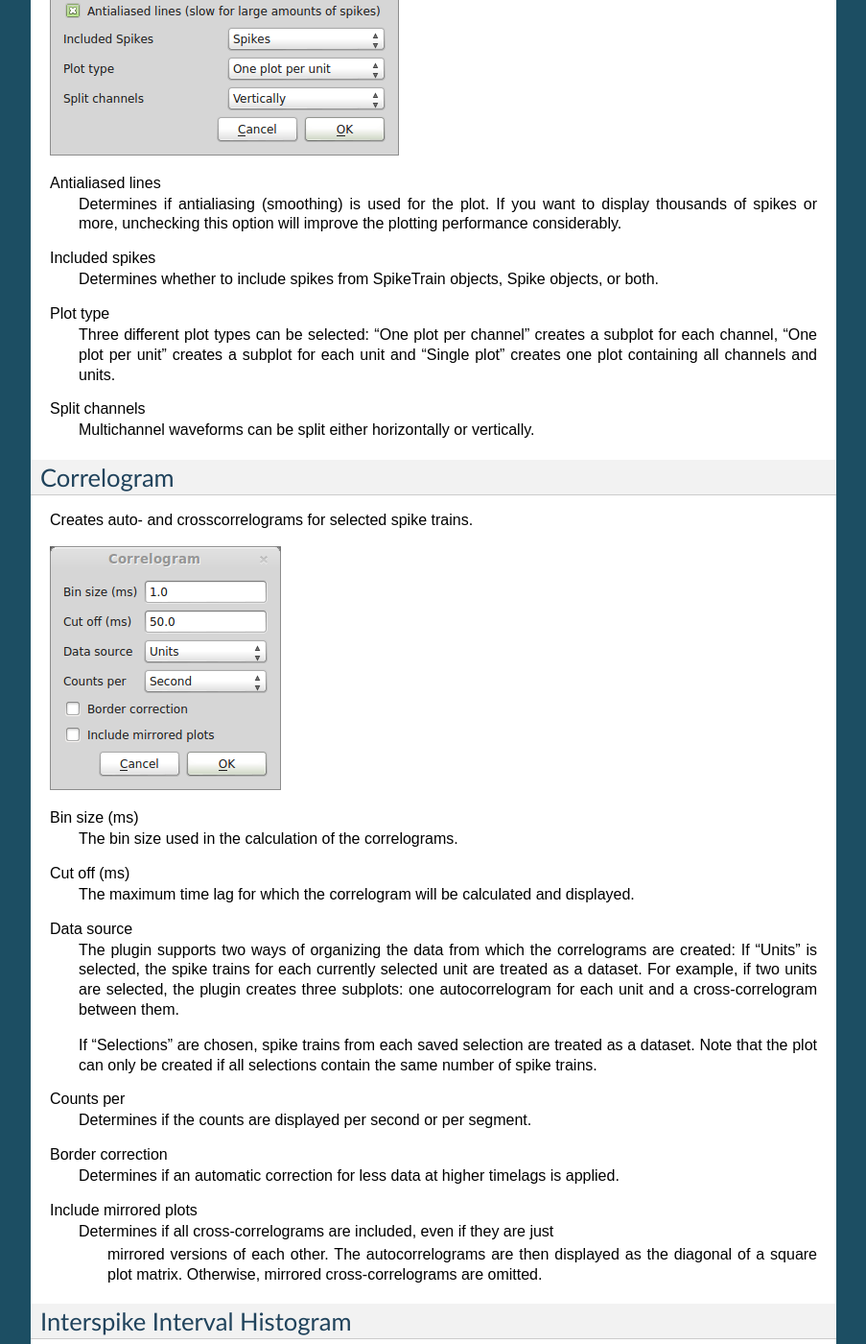
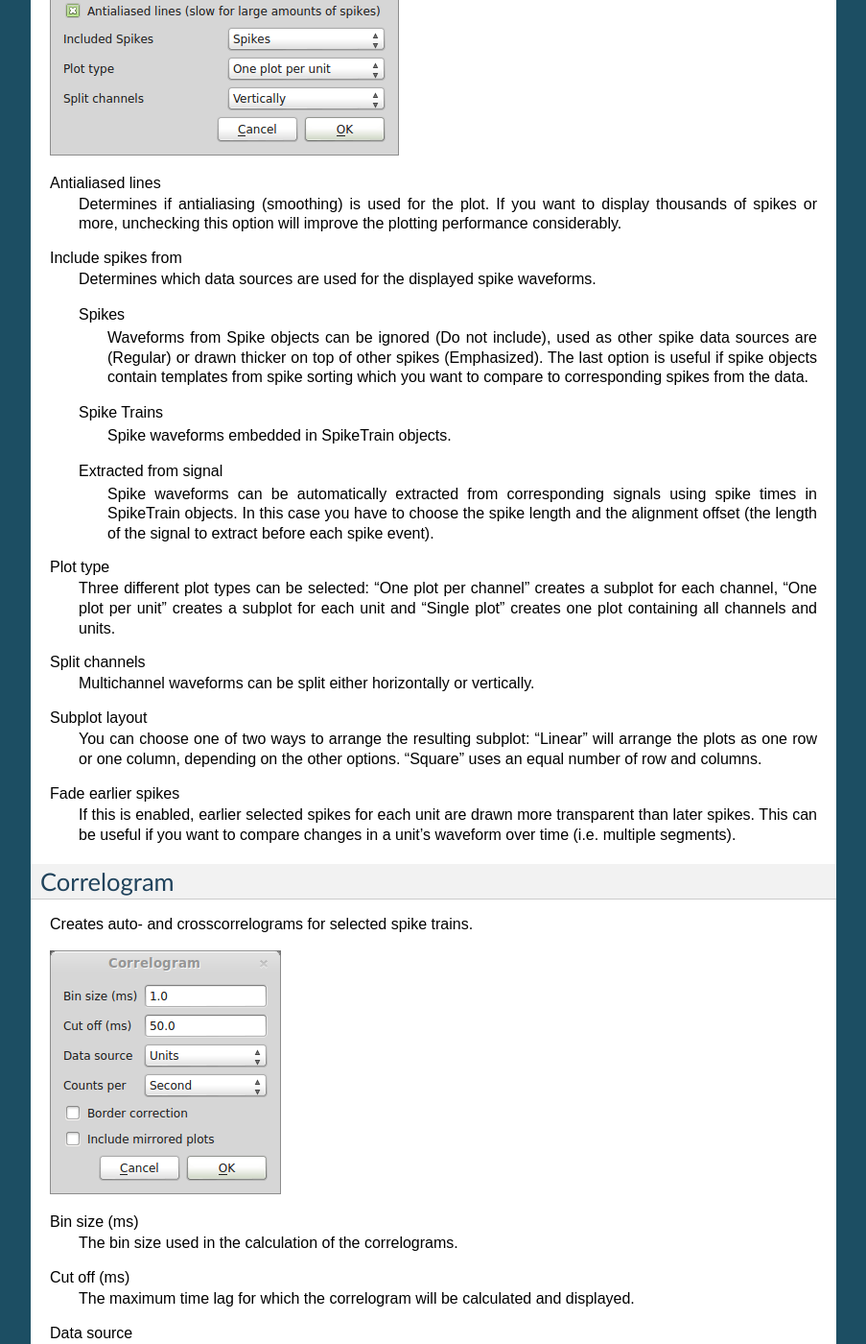
Before and after one commit to rproepp/spykeviewer, a Sphinx documentation site: the page built from doc/source/plugins.rst, in a window 1280 px wide and 1400 px high, scrolled down 2200 px. Shown: the whole window at 96% size, without its empty margins (198-1101 px from the left). Built offline with Sphinx 7.4.7, drawn with Linux system fonts in a browser that asks for light colours; formulas are drawn with MathJax 3.

Commit message:
Documentation for updated spike waveform plugin

```diff
--- a/doc/source/plugins.rst
+++ b/doc/source/plugins.rst
@@ -96,9 +96,24 @@ Antialiased lines
   display thousands of spikes or more, unchecking this option will improve the
   plotting performance considerably.
 
-Included spikes
-  Determines whether to include spikes from SpikeTrain objects, Spike
-  objects, or both.
+Include spikes from
+  Determines which data sources are used for the displayed spike waveforms.
+
+  Spikes
+    Waveforms from Spike objects can be ignored (Do not include), used as
+    other spike data sources are (Regular) or drawn thicker on top of other
+    spikes (Emphasized). The last option is useful if spike objects contain
+    templates from spike sorting which you want to compare to corresponding
+    spikes from the data.
+
+  Spike Trains
+    Spike waveforms embedded in SpikeTrain objects.
+
+  Extracted from signal
+    Spike waveforms can be automatically extracted from corresponding signals
+    using spike times in SpikeTrain objects. In this case you have to choose
+    the spike length and the alignment offset (the length of the signal to
+    extract before each spike event).
 
 Plot type
   Three different plot types can be selected: "One plot per channel" creates a
@@ -107,6 +122,16 @@ Plot type
 
 Split channels
   Multichannel waveforms can be split either horizontally or vertically.
+
+Subplot layout
+  You can choose one of two ways to arrange the resulting subplot: "Linear"
+  will arrange the plots as one row or one column, depending on the other
+  options. "Square" uses an equal number of row and columns.
+
+Fade earlier spikes
+  If this is enabled, earlier selected spikes for each unit are drawn more
+  transparent than later spikes. This can be useful if you want to compare
+  changes in a unit's waveform over time (i.e. multiple segments).
 
 Correlogram
 -----------
```
Also changed, not shown: 1 other file.
